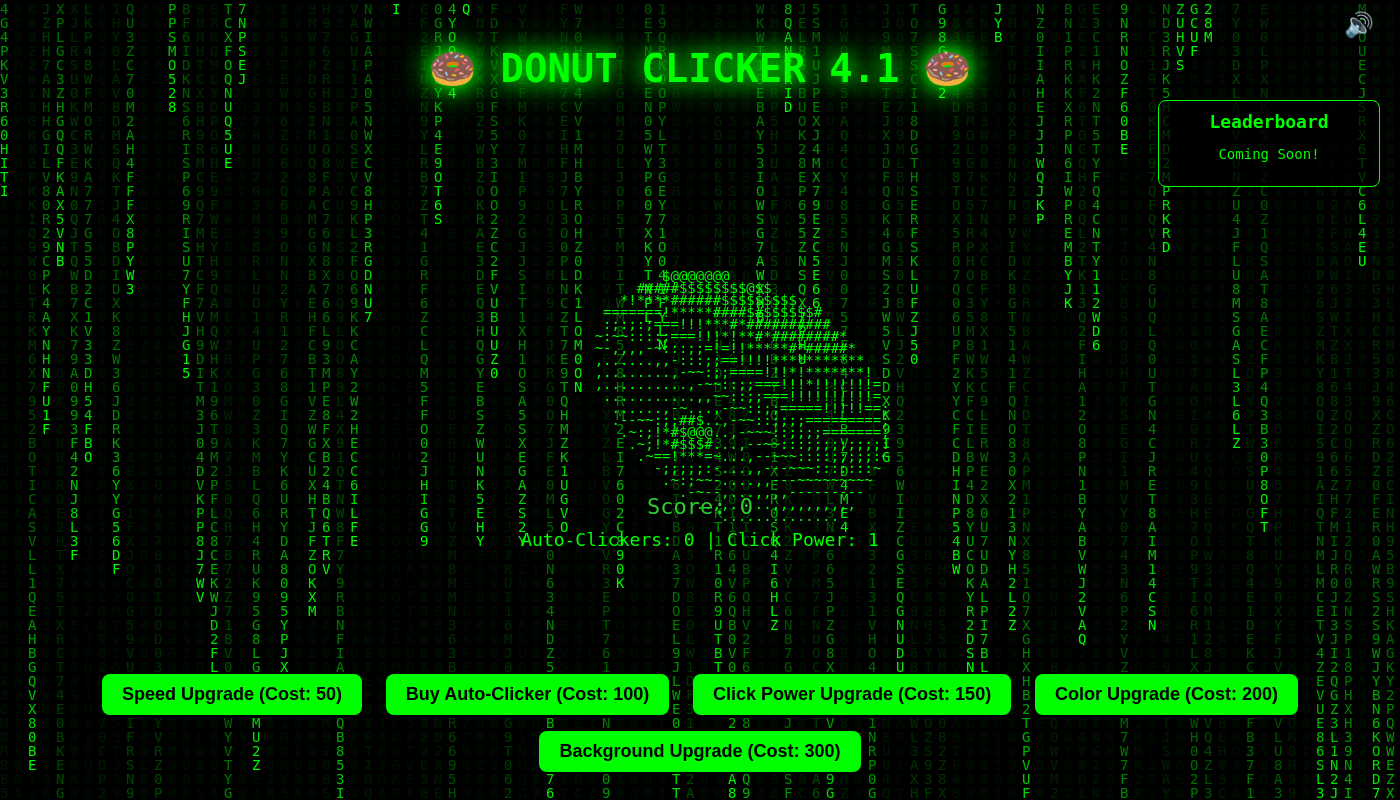
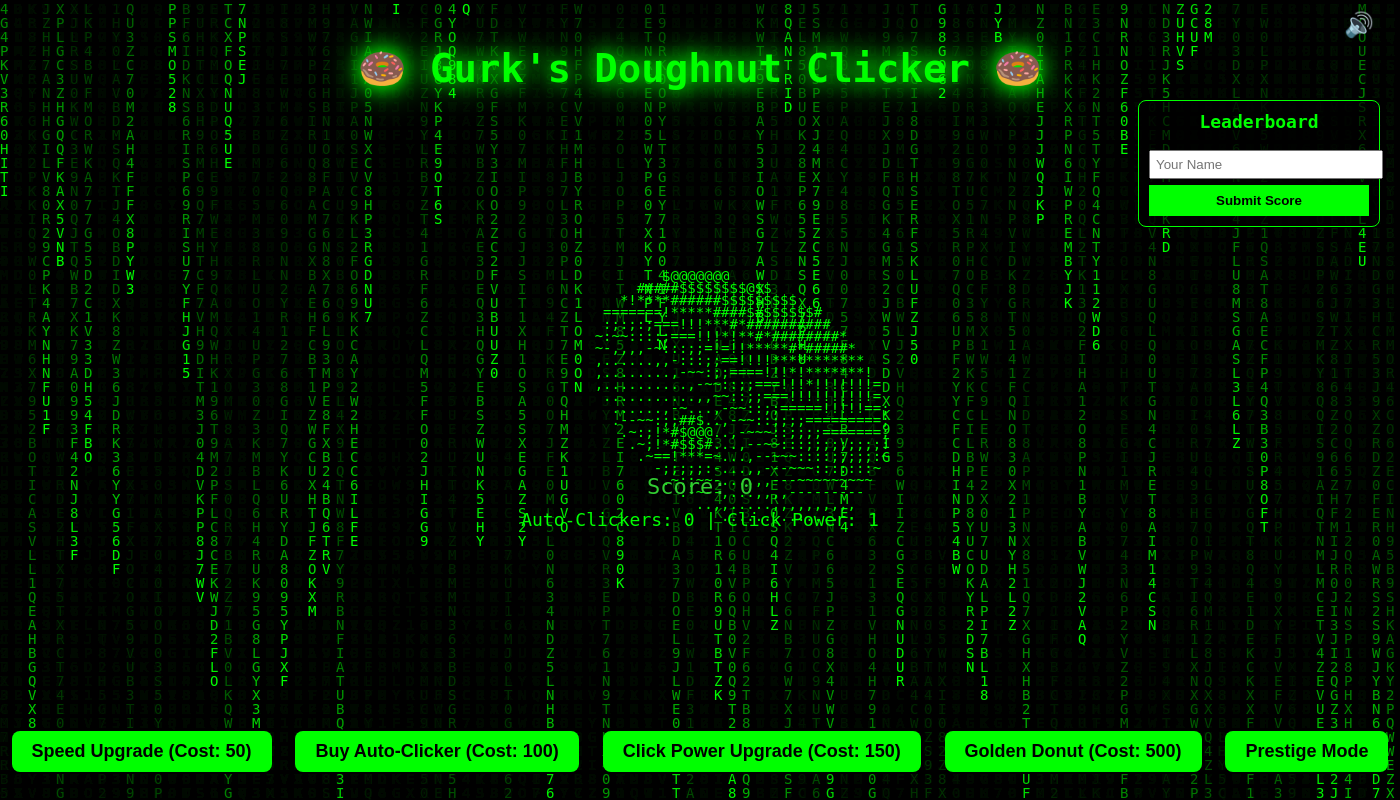
Before and after one commit to Gorgdotai/canary_clone, a FastAPI app: page / in a window 1400 px wide; the page is wider, and only the part inside the window is pictured. Run offline with FastAPI, Linux system fonts and the light colour scheme.

Commit message:
Donut Clicker 5.0: Leaderboard, Golden Donut, Prestige, Animations

```diff
--- a/templates/index.html
+++ b/templates/index.html
@@ -1,7 +1,7 @@
 <!DOCTYPE html>
 <html>
 <head>
-    <title>Donut Clicker 4.1</title>
+    <title>Gurk's Doughnut Clicker</title>
     <style>
         html, body {
             margin: 0;
@@ -35,12 +35,8 @@
         }
 
         @keyframes neonPulse {
-            0%, 100% {
-                text-shadow: 0 0 10px #00ff00, 0 0 20px #00ff00;
-            }
-            50% {
-                text-shadow: 0 0 20px #00ff00, 0 0 40px #00ff00;
-            }
+            0%, 100% { text-shadow: 0 0 10px #00ff00, 0 0 20px #00ff00; }
+            50% { text-shadow: 0 0 20px #00ff00, 0 0 40px #00ff00; }
         }
 
         pre {
@@ -58,7 +54,7 @@
 
         .counter-container {
             position: absolute;
-            bottom: 250px;
+            bottom: 270px;
             width: 100%;
             text-align: center;
             z-index: 4;
@@ -86,9 +82,7 @@
             transition: transform 0.2s;
         }
 
-        .shop button:hover {
-            transform: scale(1.1);
-        }
+        .shop button:hover { transform: scale(1.1); }
 
         .status {
             margin-top: 10px;
@@ -128,14 +122,9 @@
             cursor: pointer;
         }
 
-        .volume-slider {
-            width: 100px;
-            display: none;
-        }
+        .volume-slider { width: 100px; display: none; }
 
-        .sound-control:hover .volume-slider {
-            display: block;
-        }
+        .sound-control:hover .volume-slider { display: block; }
 
         /* Leaderboard */
         .leaderboard {
@@ -147,26 +136,42 @@
             border: 1px solid #00ff00;
             border-radius: 8px;
             z-index: 7;
-            width: 200px;
+            width: 220px;
             color: #00ff00;
         }
 
-        .leaderboard h3 {
-            margin: 0;
-            font-size: 18px;
-            text-align: center;
-            margin-bottom: 10px;
+        .leaderboard h3 { margin: 0; font-size: 18px; text-align: center; margin-bottom: 10px; }
+
+        .leaderboard input { width: 100%; margin-top: 8px; padding: 5px; }
+
+        .leaderboard button {
+            margin-top: 6px;
+            width: 100%;
+            padding: 8px;
+            background: #00ff00;
+            color: black;
+            font-weight: bold;
+            border: none;
+            cursor: pointer;
         }
 
-        .leaderboard p {
-            text-align: center;
-            font-size: 14px;
+        /* Prestige Background Animation */
+        body.prestige-bg {
+            background: linear-gradient(45deg, #ff00ff, #00ffff, #ffff00);
+            background-size: 600% 600%;
+            animation: gradientShift 8s ease infinite;
+        }
+
+        @keyframes gradientShift {
+            0% { background-position: 0% 50%; }
+            50% { background-position: 100% 50%; }
+            100% { background-position: 0% 50%; }
         }
     </style>
 </head>
 <body>
     <canvas id="matrixCanvas"></canvas>
-    <h1>🍩 DONUT CLICKER 4.1 🍩</h1>
+    <h1>🍩 Gurk's Doughnut Clicker 🍩</h1>
     <pre id="donut" title="Click the donut!"></pre>
 
     <div class="sound-control">
@@ -176,7 +181,9 @@
 
     <div class="leaderboard">
         <h3>Leaderboard</h3>
-        <p>Coming Soon!</p>
+        <ul id="leaderboardList" style="list-style:none; padding:0; margin:0;"></ul>
+        <input type="text" id="username" placeholder="Your Name">
+        <button id="submitScore">Submit Score</button>
     </div>
 
     <div class="counter-container">
@@ -190,164 +197,103 @@
         <button id="speedUpgrade">Speed Upgrade (Cost: <span id="speedCost">50</span>)</button>
         <button id="autoClicker">Buy Auto-Clicker (Cost: <span id="autoCost">100</span>)</button>
         <button id="clickUpgrade">Click Power Upgrade (Cost: <span id="clickCost">150</span>)</button>
-        <button id="colorUpgrade">Color Upgrade (Cost: <span id="colorCost">200</span>)</button>
-        <button id="bgUpgrade">Background Upgrade (Cost: <span id="bgCost">300</span>)</button>
+        <button id="goldenDonut">Golden Donut (Cost: <span id="goldCost">500</span>)</button>
+        <button id="prestige">Prestige Mode</button>
     </div>
 
     <script>
-        // ✅ Matrix Background
+        // Matrix Background
         const canvas = document.getElementById('matrixCanvas');
         const ctx = canvas.getContext('2d');
         canvas.width = window.innerWidth;
         canvas.height = window.innerHeight;
-
         let matrixColor = '#0f0';
         const letters = "ABCDEFGHIJKLMNOPQRSTUVWXYZ1234567890";
         const fontSize = 14;
         const columns = canvas.width / fontSize;
         const drops = Array(Math.floor(columns)).fill(1);
-
         function drawMatrix() {
             ctx.fillStyle = 'rgba(0, 0, 0, 0.05)';
             ctx.fillRect(0, 0, canvas.width, canvas.height);
             ctx.fillStyle = matrixColor;
             ctx.font = fontSize + 'px monospace';
-
             for (let i = 0; i < drops.length; i++) {
                 const text = letters.charAt(Math.floor(Math.random() * letters.length));
                 ctx.fillText(text, i * fontSize, drops[i] * fontSize);
-
-                if (drops[i] * fontSize > canvas.height && Math.random() > 0.975) {
-                    drops[i] = 0;
-                }
+                if (drops[i] * fontSize > canvas.height && Math.random() > 0.975) drops[i] = 0;
                 drops[i]++;
             }
         }
         setInterval(drawMatrix, 33);
 
-        // ✅ Sounds
+        // Sounds
         const clickSound = new Audio('/static/sounds/click.mp3');
         const upgradeSound = new Audio('/static/sounds/upgrade.mp3');
         const bgMusic = new Audio('/static/sounds/music.mp3');
-        bgMusic.loop = true;
-        bgMusic.volume = 0.3;
-
-        document.body.addEventListener('click', () => {
-            if (bgMusic.paused) bgMusic.play();
-        }, { once: true });
-
+        bgMusic.loop = true; bgMusic.volume = 0.3;
+        document.body.addEventListener('click', () => { if (bgMusic.paused) bgMusic.play(); }, { once: true });
         let soundEnabled = true;
-
-        // ✅ Sound toggle
         document.getElementById('soundToggle').addEventListener('click', () => {
             soundEnabled = !soundEnabled;
             document.getElementById('soundToggle').textContent = soundEnabled ? '🔊' : '🔇';
-            if (!soundEnabled) {
-                bgMusic.pause();
-            } else {
-                bgMusic.play();
-            }
+            if (!soundEnabled) bgMusic.pause(); else bgMusic.play();
         });
+        document.getElementById('volumeSlider').addEventListener('input', e => { bgMusic.volume = e.target.value; });
 
-        // ✅ Volume control
-        document.getElementById('volumeSlider').addEventListener('input', (e) => {
-            bgMusic.volume = e.target.value;
-        });
-
-        // ✅ Game Variables
+        // Game Variables
         const donut = document.getElementById("donut");
         const counterEl = document.getElementById("counter");
         const speedCostEl = document.getElementById("speedCost");
         const autoCostEl = document.getElementById("autoCost");
         const clickCostEl = document.getElementById("clickCost");
-        const colorCostEl = document.getElementById("colorCost");
-        const bgCostEl = document.getElementById("bgCost");
         const autoCountEl = document.getElementById("autoCount");
         const clickPowerEl = document.getElementById("clickPower");
-
         let count = parseInt(localStorage.getItem('score')) || 0;
         let speed = parseInt(localStorage.getItem('speed')) || 50;
-        let donutColor = localStorage.getItem('donutColor') || '#00ff00';
         let speedCost = parseInt(localStorage.getItem('speedCost')) || 50;
         let autoClickers = parseInt(localStorage.getItem('autoClickers')) || 0;
         let clickPower = parseInt(localStorage.getItem('clickPower')) || 1;
         let autoCost = parseInt(localStorage.getItem('autoCost')) || 100;
         let clickCost = parseInt(localStorage.getItem('clickCost')) || 150;
-        let colorCost = parseInt(localStorage.getItem('colorCost')) || 200;
-        let bgCost = parseInt(localStorage.getItem('bgCost')) || 300;
-
+        let goldCost = parseInt(localStorage.getItem('goldCost')) || 500;
+        let prestigeMultiplier = parseInt(localStorage.getItem('prestigeMultiplier')) || 1;
+        let prestigeActive = localStorage.getItem('prestigeActive') || false;
+        let goldenActive = false;
         counterEl.textContent = count;
         speedCostEl.textContent = speedCost;
         autoCostEl.textContent = autoCost;
         clickCostEl.textContent = clickCost;
-        colorCostEl.textContent = colorCost;
-        bgCostEl.textContent = bgCost;
         autoCountEl.textContent = autoClickers;
         clickPowerEl.textContent = clickPower;
 
-        // ✅ Donut Rotation
         let A = 0, B = 0;
         let rotationInterval = setInterval(rotateDonut, speed);
-
         function rotateDonut() {
-            let b = [];
-            let z = [];
-            const width = 176, height = 44;
-            for (let k = 0; k < width * height; k++) {
-                b[k] = k % width === width - 1 ? "\n" : " ";
-                z[k] = 0;
+            let b = [], z = [], width = 176, height = 44;
+            for (let k = 0; k < width * height; k++) { b[k] = k % width === width - 1 ? "\n" : " "; z[k] = 0; }
+            for (let j = 0; j < 6.28; j += 0.07) for (let i = 0; i < 6.28; i += 0.02) {
+                const c = Math.sin(i), d = Math.cos(j), e = Math.sin(A), f = Math.sin(j), g = Math.cos(A), h = d + 2,
+                      D = 1 / (c * h * e + f * g + 5), l = Math.cos(i), m = Math.cos(B), n = Math.sin(B), t = c * h * g - f * e;
+                const x = 0 | (width / 2 + 30 * D * (l * h * m - t * n)), y = 0 | (height / 2 + 15 * D * (l * h * n + t * m)), o = x + width * y,
+                      N = 0 | (8 * ((f * e - c * d * g) * m - c * d * e - f * g - l * d * n));
+                if (height > y && y > 0 && x > 0 && width > x && D > z[o]) { z[o] = D; b[o] = ".,-~:;=!*#$@"[N > 0 ? N : 0]; }
             }
-            for (let j = 0; j < 6.28; j += 0.07) {
-                for (let i = 0; i < 6.28; i += 0.02) {
-                    const c = Math.sin(i),
-                          d = Math.cos(j),
-                          e = Math.sin(A),
-                          f = Math.sin(j),
-                          g = Math.cos(A),
-                          h = d + 2,
-                          D = 1 / (c * h * e + f * g + 5),
-                          l = Math.cos(i),
-                          m = Math.cos(B),
-                          n = Math.sin(B),
-                          t = c * h * g - f * e;
-                    const x = 0 | (width / 2 + 30 * D * (l * h * m - t * n)),
-                          y = 0 | (height / 2 + 15 * D * (l * h * n + t * m)),
-                          o = x + width * y,
-                          N = 0 | (8 * ((f * e - c * d * g) * m - c * d * e - f * g - l * d * n));
-                    if (height > y && y > 0 && x > 0 && width > x && D > z[o]) {
-                        z[o] = D;
-                        b[o] = ".,-~:;=!*#$@"[N > 0 ? N : 0];
-                    }
-                }
-            }
-            donut.style.color = donutColor;
-            donut.textContent = b.join("");
-            A += 0.04;
-            B += 0.08;
+            donut.textContent = b.join(""); A += 0.04; B += 0.08;
         }
 
-        // ✅ Click Logic
         donut.addEventListener("click", () => {
-            count += clickPower;
+            count += clickPower * prestigeMultiplier * (goldenActive ? 10 : 1);
             counterEl.textContent = count;
             localStorage.setItem('score', count);
-            if (soundEnabled) {
-                clickSound.currentTime = 0;
-                clickSound.play();
-            }
+            if (soundEnabled) { clickSound.currentTime = 0; clickSound.play(); }
         });
 
-        // ✅ Auto-clicker Interval
         setInterval(() => {
             if (autoClickers > 0) {
-                count += autoClickers;
+                count += autoClickers * prestigeMultiplier;
                 counterEl.textContent = count;
                 localStorage.setItem('score', count);
-
-                // Visual donuts falling
-                for (let i = 0; i < autoClickers; i++) {
-                    createFallingDonut();
-                }
+                for (let i = 0; i < autoClickers; i++) createFallingDonut();
             }
         }, 1000);
 
@@ -360,80 +306,54 @@
             setTimeout(() => donutEl.remove(), 3000);
         }
 
-        // ✅ Upgrade Buttons
-        document.getElementById("speedUpgrade").addEventListener("click", () => {
-            if (count >= speedCost) {
-                count -= speedCost;
-                speedCost = Math.floor(speedCost * 1.8);
-                speed = Math.max(10, speed - 10);
-                clearInterval(rotationInterval);
-                rotationInterval = setInterval(rotateDonut, speed);
-                if (soundEnabled) upgradeSound.play();
-                updateDisplay();
-            }
-        });
-
-        document.getElementById("autoClicker").addEventListener("click", () => {
-            if (count >= autoCost) {
-                count -= autoCost;
-                autoClickers++;
-                autoCost = Math.floor(autoCost * 1.8);
-                if (soundEnabled) upgradeSound.play();
-                updateDisplay();
-            }
-        });
-
-        document.getElementById("clickUpgrade").addEventListener("click", () => {
-            if (count >= clickCost) {
-                count -= clickCost;
-                clickPower++;
-                clickCost = Math.floor(clickCost * 2);
-                if (soundEnabled) upgradeSound.play();
-                updateDisplay();
-            }
-        });
-
-        document.getElementById("colorUpgrade").addEventListener("click", () => {
-            if (count >= colorCost) {
-                count -= colorCost;
-                colorCost = Math.floor(colorCost * 1.8);
-                donutColor = donutColor === '#00ff00' ? '#ff00ff' : '#00ffff';
-                if (soundEnabled) upgradeSound.play();
-                updateDisplay();
-            }
-        });
-
-        document.getElementById("bgUpgrade").addEventListener("click", () => {
-            if (count >= bgCost) {
-                count -= bgCost;
-                bgCost = Math.floor(bgCost * 1.8);
-                matrixColor = matrixColor === '#0f0' ? '#ff0000' : '#00ffff';
-                if (soundEnabled) upgradeSound.play();
-                updateDisplay();
-            }
-        });
+        // Upgrades
+        document.getElementById("speedUpgrade").addEventListener("click", () => { if (count >= speedCost) { count -= speedCost; speedCost *= 1.8; speed = Math.max(10, speed - 10); clearInterval(rotationInterval); rotationInterval = setInterval(rotateDonut, speed); if (soundEnabled) upgradeSound.play(); updateDisplay(); } });
+        document.getElementById("autoClicker").addEventListener("click", () => { if (count >= autoCost) { count -= autoCost; autoClickers++; autoCost *= 1.8; if (soundEnabled) upgradeSound.play(); updateDisplay(); } });
+        document.getElementById("clickUpgrade").addEventListener("click", () => { if (count >= clickCost) { count -= clickCost; clickPower++; clickCost *= 2; if (soundEnabled) upgradeSound.play(); updateDisplay(); } });
+        document.getElementById("goldenDonut").addEventListener("click", () => { if (count >= goldCost && !goldenActive) { count -= goldCost; if (soundEnabled) upgradeSound.play(); goldenActive = true; setTimeout(() => goldenActive = false, 30000); updateDisplay(); } });
+        document.getElementById("prestige").addEventListener("click", () => { if (confirm("Prestige? Reset score for permanent x2 multiplier!")) { prestigeMultiplier *= 2; localStorage.setItem('prestigeMultiplier', prestigeMultiplier); localStorage.clear(); count = 0; autoClickers = 0; clickPower = 1; speed = 50; document.body.classList.add('prestige-bg'); updateDisplay(); } });
 
         function updateDisplay() {
             counterEl.textContent = count;
-            speedCostEl.textContent = speedCost;
-            autoCostEl.textContent = autoCost;
-            clickCostEl.textContent = clickCost;
-            colorCostEl.textContent = colorCost;
-            bgCostEl.textContent = bgCost;
+            speedCostEl.textContent = Math.floor(speedCost);
+            autoCostEl.textContent = Math.floor(autoCost);
+            clickCostEl.textContent = Math.floor(clickCost);
             autoCountEl.textContent = autoClickers;
             clickPowerEl.textContent = clickPower;
-
             localStorage.setItem('score', count);
             localStorage.setItem('speed', speed);
-            localStorage.setItem('donutColor', donutColor);
             localStorage.setItem('speedCost', speedCost);
             localStorage.setItem('autoClickers', autoClickers);
             localStorage.setItem('clickPower', clickPower);
             localStorage.setItem('autoCost', autoCost);
             localStorage.setItem('clickCost', clickCost);
-            localStorage.setItem('colorCost', colorCost);
-            localStorage.setItem('bgCost', bgCost);
+            localStorage.setItem('goldCost', goldCost);
         }
+
+        // Leaderboard Functions
+        async function loadLeaderboard() {
+            const res = await fetch('/leaderboard');
+            const data = await res.json();
+            const list = document.getElementById('leaderboardList');
+            list.innerHTML = "";
+            data.forEach(row => {
+                const li = document.createElement('li');
+                li.textContent = `${row.username}: ${row.score}`;
+                list.appendChild(li);
+            });
+        }
+
+        document.getElementById('submitScore').addEventListener('click', async () => {
+            const username = document.getElementById('username').value || "Guest";
+            await fetch('/leaderboard', {
+                method: 'POST',
+                headers: { 'Content-Type': 'application/json' },
+                body: JSON.stringify({ username, score: count })
+            });
+            loadLeaderboard();
+        });
+
+        loadLeaderboard();
     </script>
 </body>
 </html>
```
